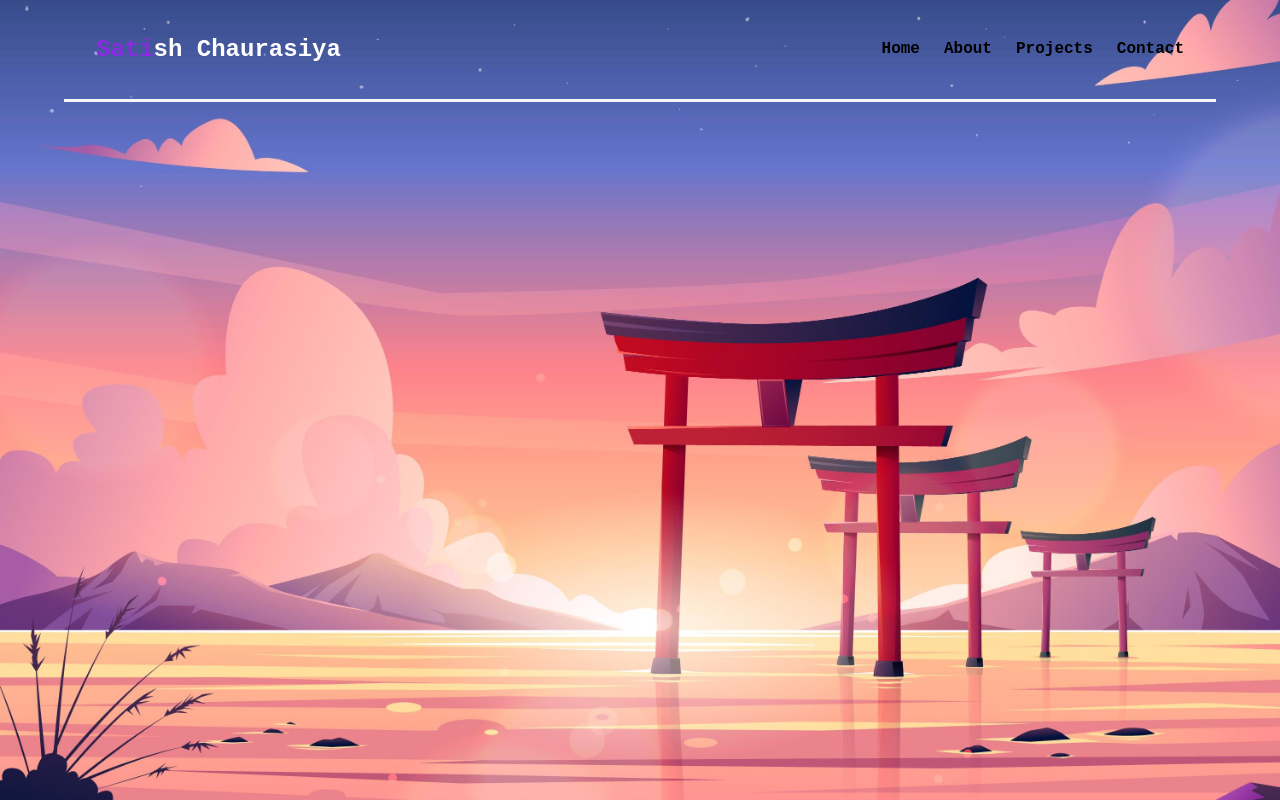
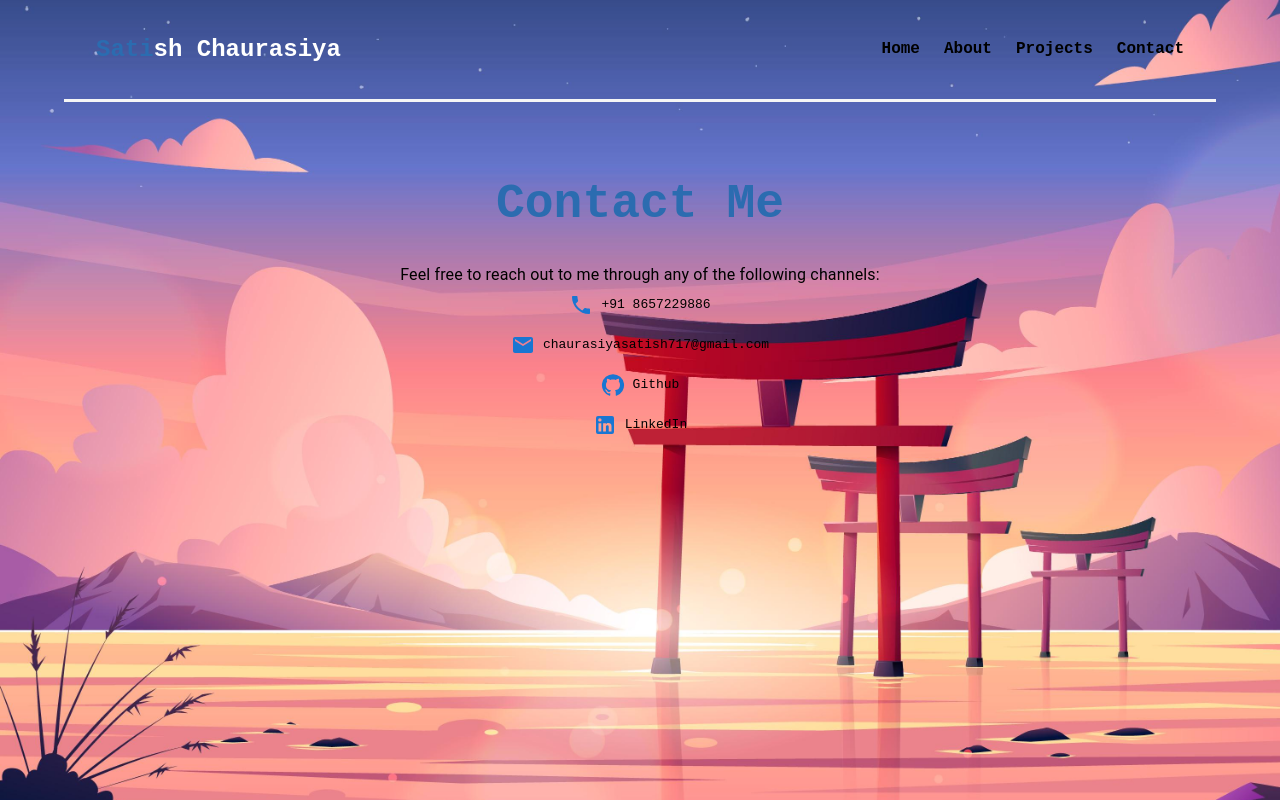
Before and after one commit to satish-chaurasiya/satiss_hh, a React (Create React App) app: page /satiss_hh/contact in a window 1280 px wide. Built offline with nearby package versions, Linux system fonts and the light colour scheme.

Commit message:
fix: made home option default

```diff
--- a/src/App.css
+++ b/src/App.css
@@ -43,3 +43,7 @@ body {
     transform: rotate(360deg);
   }
 }
+
+.contact-body{
+
+}
--- a/src/App.js
+++ b/src/App.js
@@ -11,15 +11,16 @@ import { Container } from '@mui/material';
 
 
 function App() {
+
   return (
      <Container maxWidth="lg">
       <Router>
         <Navbar/>
           <Routes>
-              <Route path="/" element={<Home />} />
-              <Route path="/about" element={<About />} />
-              <Route path="/project" element={<Project />} />
-              <Route path="/contact" element={<Contact />} />
+              <Route path="/satiss_hh" element={<Home />} />
+              <Route path="/satiss_hh/about" element={<About />} />
+              <Route path="/satiss_hh/project" element={<Project />} />
+              <Route path="/satiss_hh/contact" element={<Contact />} />
           </Routes>
       </Router>
      </Container>
--- a/src/componets/Contact.js
+++ b/src/componets/Contact.js
@@ -1,6 +1,69 @@
+import { Typography, Link, Box } from "@mui/material";
+import PhoneIcon from "@mui/icons-material/Phone";
+import EmailIcon from "@mui/icons-material/Email";
+import GitHubIcon from "@mui/icons-material/GitHub";
+import LinkedInIcon from "@mui/icons-material/LinkedIn";
 
 function Contact() {
-    return <h1>Welcome to My Portfolio</h1>;
+  return (
+    <div className="contact-body">
+        <Box sx={{ textAlign: "center", padding: "20px" }}>
+      <h1>Contact Me</h1>
+      <Typography variant="body1" gutterBottom>
+        Feel free to reach out to me through any of the following channels:
+      </Typography>
+      <Box
+        component="ul"
+        sx={{
+          listStyle: "none",
+          padding: 0,
+          margin: 0,
+          display: "flex",
+          flexDirection: "column",
+          alignItems: "center",
+          gap: 2,
+        }}
+      >
+        <Box component="li" sx={{ display: "flex", alignItems: "center", gap: 1 }}>
+          <PhoneIcon color="primary" />
+          <Link href="tel:+91 8657229886" underline="hover" color="inherit">
+            +91 8657229886
+          </Link>
+        </Box>
+        <Box component="li" sx={{ display: "flex", alignItems: "center", gap: 1 }}>
+          <EmailIcon color="primary" />
+          <Link href="mailto:chaurasiyasatish717@gmail.com" underline="hover" color="inherit">
+            chaurasiyasatish717@gmail.com
+          </Link>
+        </Box>
+        <Box component="li" sx={{ display: "flex", alignItems: "center", gap: 1 }}>
+          <GitHubIcon color="primary" />
+          <Link
+            href="https://github.com/satish-chaurasiya"
+            underline="hover"
+            color="inherit"
+            target="_blank"
+            rel="noopener noreferrer"
+          >
+            Github
+          </Link>
+        </Box>
+        <Box component="li" sx={{ display: "flex", alignItems: "center", gap: 1 }}>
+          <LinkedInIcon color="primary" />
+          <Link
+            href="https://www.linkedin.com/in/satish-chaurasiya-9b1645204/"
+            underline="hover"
+            color="inherit"
+            target="_blank"
+            rel="noopener noreferrer"
+          >
+            LinkedIn
+          </Link>
+        </Box>
+      </Box>
+    </Box>
+    </div>
+  );
 }
 
 export default Contact;
--- a/src/componets/Navbar.js
+++ b/src/componets/Navbar.js
@@ -2,15 +2,16 @@
 import { Link } from "react-router-dom";
 import '../style/nav.css'
 
-function Navbar() {
+function Navbar({ activeRoute, setActiveRoute }) {
+
     return (
         <nav className="navbar">
             <h1 className="navbar-logo">Sati<span>sh Chaurasiya</span></h1>
             <ul className="navbar-links">
-                <li><Link to="/">Home</Link></li>
-                <li><Link to="/about">About</Link></li>
-                <li><Link to="/project">Projects</Link></li>
-                <li><Link to="/contact">Contact</Link></li>
+                <li><Link to="/satiss_hh" className="selected">Home</Link></li>
+                <li><Link to="/satiss_hh/about">About</Link></li>
+                <li><Link to="/satiss_hh/project">Projects</Link></li>
+                <li><Link to="/satiss_hh/contact">Contact</Link></li>
             </ul>
         </nav>
     );
--- a/src/componets/Project.js
+++ b/src/componets/Project.js
@@ -15,12 +15,12 @@ function Project() {
                     </ul>
                 </div>
                 <div className="card">
-                    <h3>Middleware Framework</h3>
+                    <h3>DevFriends Project</h3>
                     <p>
-                        A scalable middleware framework built with Spring Boot to integrate payment gateways with high efficiency.
+                        A project that lets group of developer colab together setting the goals for each one and finally achieving it faster.
                     </p>
                     <ul>
-                        <li>Technologies: Java, Spring Boot, MySQL, Redis</li>
+                        <li>Technologies: Java, Spring Boot, MySQL, Redis,Spring security,React</li>
                     </ul>
                 </div>
             </div>
--- a/src/index.css
+++ b/src/index.css
@@ -11,3 +11,9 @@ code {
   font-family: source-code-pro, Menlo, Monaco, Consolas, 'Courier New',
     monospace;
 }
+
+h1 {
+  font-size: 3rem;
+  color: #2b6cb0;
+  font-weight: 700;
+}
```
